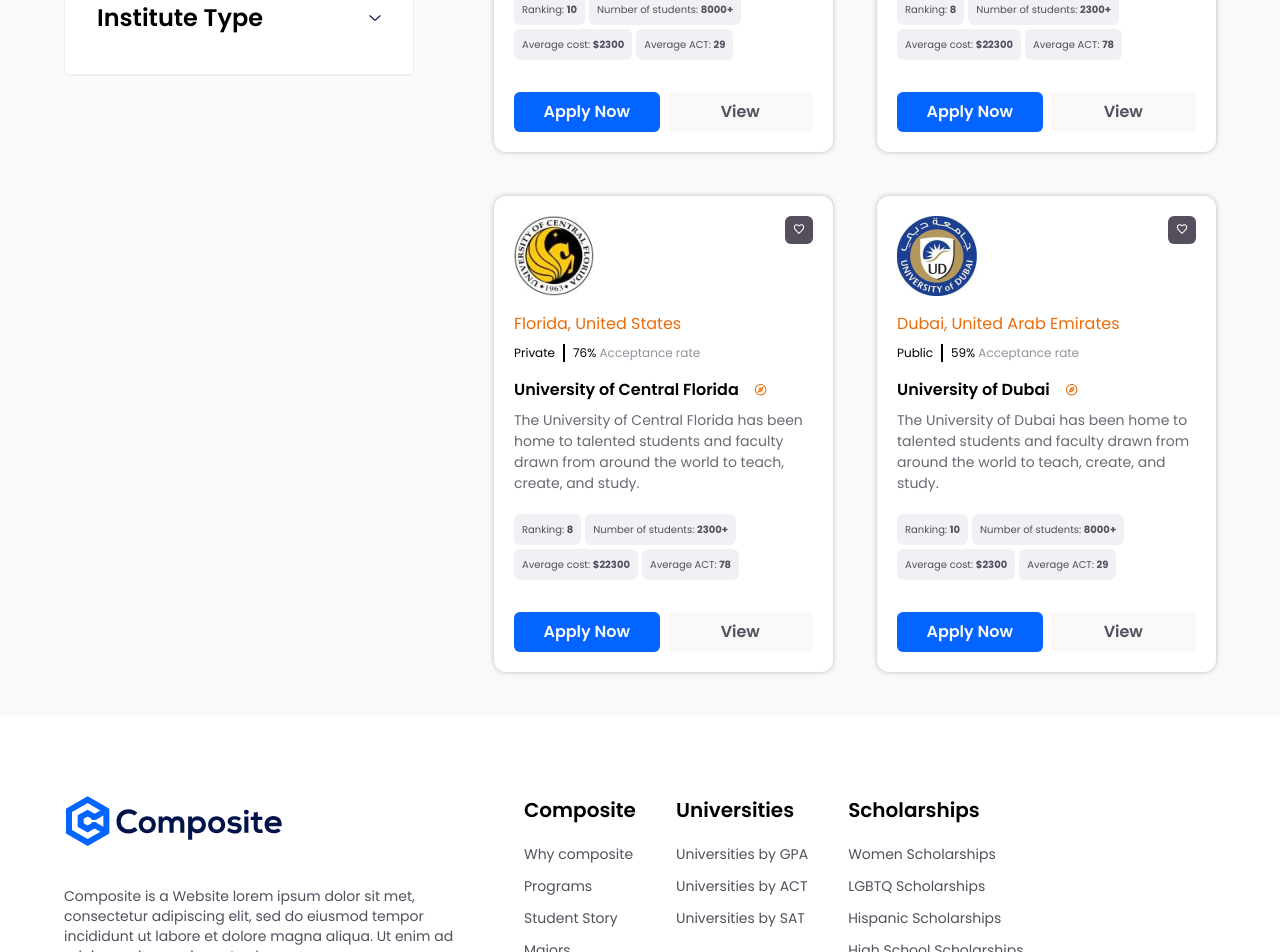
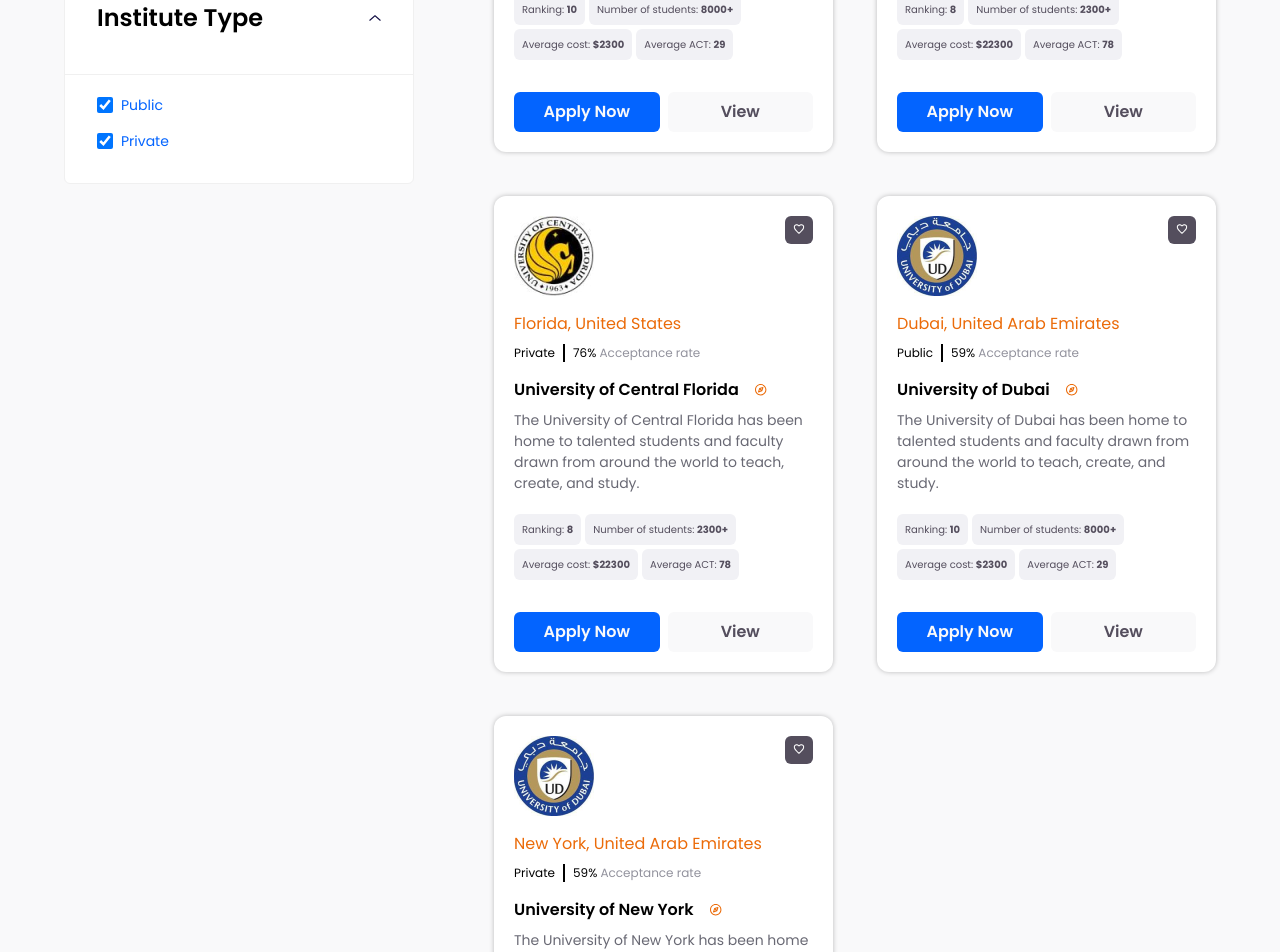
Before and after one commit to shruti271/university_listing_nextjs, a Next.js app in the folder compo-frontend/: page /universities in a window 1280 px wide. Shown: the part 720-1672 px from the top of the page. Built offline with nearby package versions, Linux system fonts and the light colour scheme.

Commit message:
Institute

```diff
--- a/compo-frontend/components/filter/institute-type/InstituteType.js
+++ b/compo-frontend/components/filter/institute-type/InstituteType.js
@@ -4,7 +4,7 @@ import FilterTitle from '../shared/filter-title/FilterTitle';
 import InstituteOptions from './institute-options/InstiuteOptions';
 
 const InstituteType = ({ className = '' }) => {
-  const [cardOpen, setCardOpen] = useState(false);
+  const [cardOpen, setCardOpen] = useState(true);
   const handleOpenClick = () => setCardOpen(!cardOpen);
 
   return (
--- a/compo-frontend/components/filter/institute-type/institute-check/InstituteCheck.js
+++ b/compo-frontend/components/filter/institute-type/institute-check/InstituteCheck.js
@@ -1,26 +1,28 @@
-import { useState } from 'react';
+import { useEffect, useState } from 'react';
+import { useDispatch } from 'react-redux';
 import { v4 as uuidv4 } from 'uuid';
+import { filterUniversitiesByType } from '../../../../store/university/universitySlice';
 
-const InstituteCheck = ({ label = '', initialState = false }) => {
-  const [isChecked, setIsChecked] = useState(initialState);
+const InstituteCheck = ({ label = '', state = false, value = 'public' }) => {
+  const [isChecked, setIsChecked] = useState(state);
   const id = uuidv4();
 
-  const handleOnChange = () => {
+  const handleOnChange = (e) => {
     setIsChecked(!isChecked);
   };
 
   return (
-    <div class="flex items-center">
+    <div className="flex items-center">
       <input
         checked={isChecked}
         onChange={handleOnChange}
         id={id}
         type="checkbox"
-        value=""
+        value={value}
         className="w-4 h-4 text-blue-600 bg-gray-100 rounded border-gray-300 focus:ring-blue-500"
       />
       <label
-        for={id}
+        htmlFor={id}
         className={`ml-2 text-sm font-medium ${
           isChecked ? 'text-colorPrimary' : 'text-colorBlack'
         }`}
--- a/compo-frontend/components/filter/institute-type/institute-options/InstiuteOptions.js
+++ b/compo-frontend/components/filter/institute-type/institute-options/InstiuteOptions.js
@@ -1,11 +1,13 @@
+import { useState } from 'react';
 import InstituteCheck from '../institute-check/InstituteCheck';
 
 const InstituteOptions = () => {
+  const [types, setTypes] = useState({ public: true, private: true });
+
   return (
-    <div class="flex flex-col gap-4">
-      <InstituteCheck initialState={true} label="Public" />
-      <InstituteCheck label="Private non-profit" />
-      <InstituteCheck label="Private profit" />
+    <div className="flex flex-col gap-4">
+      <InstituteCheck state={types.public} label="Public" value="public" />
+      <InstituteCheck state={types.private} label="Private" value="private" />
     </div>
   );
 };
--- a/compo-frontend/components/university-sections/universities-section/UniversityCard.js
+++ b/compo-frontend/components/university-sections/universities-section/UniversityCard.js
@@ -10,7 +10,7 @@ const UniversityCard = ({ university }) => {
   const {
     logo = dubaiUniLogo,
     location,
-    public: isPublic = true,
+    type = 'public',
     acceptanceRate,
     name,
     description,
@@ -31,8 +31,8 @@ const UniversityCard = ({ university }) => {
       </div>
       <h3 className="text-colorSecondary mb-2">{location}</h3>
       <div className="text-[0.75rem] mb-4 flex items-center gap-2">
-        <span className="text-colorBlack pr-2 border-r-2 border-colorBlack">
-          {isPublic ? 'Public' : 'Private'}
+        <span className="text-colorBlack pr-2 border-r-2 border-colorBlack capitalize">
+          {type}
         </span>
         <span className="text-[#92929D]">
           <span className="text-colorBlack">{acceptanceRate}%</span> Acceptance
--- a/compo-frontend/components/university-sections/universities-section/universityData.js
+++ b/compo-frontend/components/university-sections/universities-section/universityData.js
@@ -6,7 +6,7 @@ export const universities = [
     id: 1,
     logo: dubaiUniLogo,
     location: 'Dubai, United Arab Emirates',
-    public: true,
+    type: 'public',
     acceptanceRate: '59',
     name: 'University of Dubai',
     description:
@@ -19,7 +19,7 @@ export const universities = [
     id: 2,
     logo: floridaUniLogo,
     location: 'Florida, United States',
-    public: false,
+    type: 'private',
     acceptanceRate: '76',
     name: 'University of Central Florida',
     description:
@@ -32,7 +32,7 @@ export const universities = [
     id: 3,
     logo: floridaUniLogo,
     location: 'Florida, United States',
-    public: false,
+    type: 'private',
     acceptanceRate: '76',
     name: 'University of Central Florida',
     description:
@@ -45,7 +45,7 @@ export const universities = [
     id: 4,
     logo: dubaiUniLogo,
     location: 'Dubai, United Arab Emirates',
-    public: true,
+    type: 'public',
     acceptanceRate: '59',
     name: 'University of Dubai',
     description:
@@ -54,4 +54,17 @@ export const universities = [
     linkApply: '/universities',
     linkView: '/universities',
   },
+  {
+    id: 5,
+    logo: dubaiUniLogo,
+    location: 'New York, United Arab Emirates',
+    type: 'private',
+    acceptanceRate: '59',
+    name: 'University of New York',
+    description:
+      'The University of New York has been home to talented students and faculty drawn from around the world to teach, create, and study.',
+    stats: { ranking: 10, numberOfStudents: 8000, avgCost: 2300, avgACT: 29 },
+    linkApply: '/universities',
+    linkView: '/universities',
+  },
 ];
--- a/compo-frontend/store/university/universitySlice.js
+++ b/compo-frontend/store/university/universitySlice.js
@@ -31,6 +31,11 @@ export const universitySlice = createSlice({
         uni.location.toLowerCase().includes(action.payload.toLowerCase())
       );
     },
+    filterUniversitiesByType: (state, action) => {
+      state.filteredUniversities = state.universities.filter((uni) =>
+        uni.type.toLowerCase().includes(action.payload.toLowerCase())
+      );
+    },
   },
   extraReducers: (builder) => {
     builder
@@ -49,7 +54,10 @@ export const universitySlice = createSlice({
   },
 });
 
-export const { rehydrate, filterUniversitiesByLocation } =
-  universitySlice.actions;
+export const {
+  rehydrate,
+  filterUniversitiesByLocation,
+  filterUniversitiesByType,
+} = universitySlice.actions;
 
 export default universitySlice.reducer;
```
